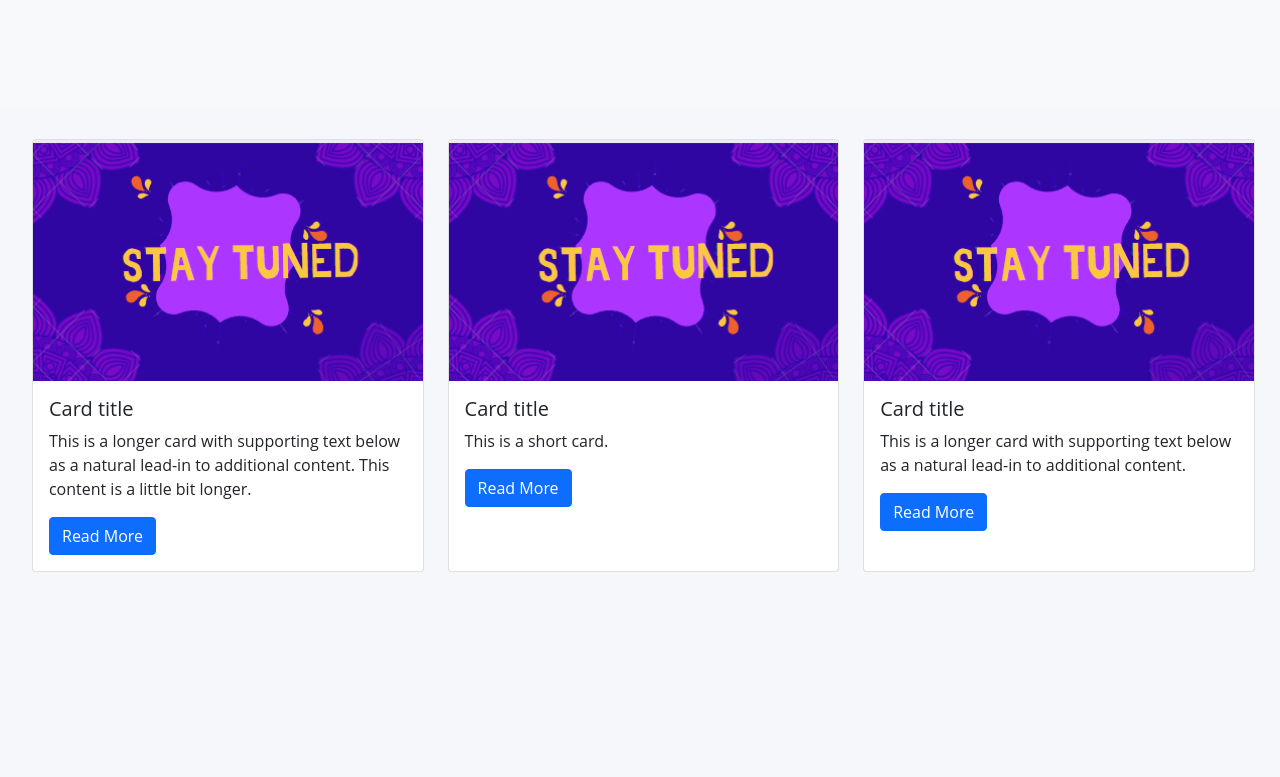
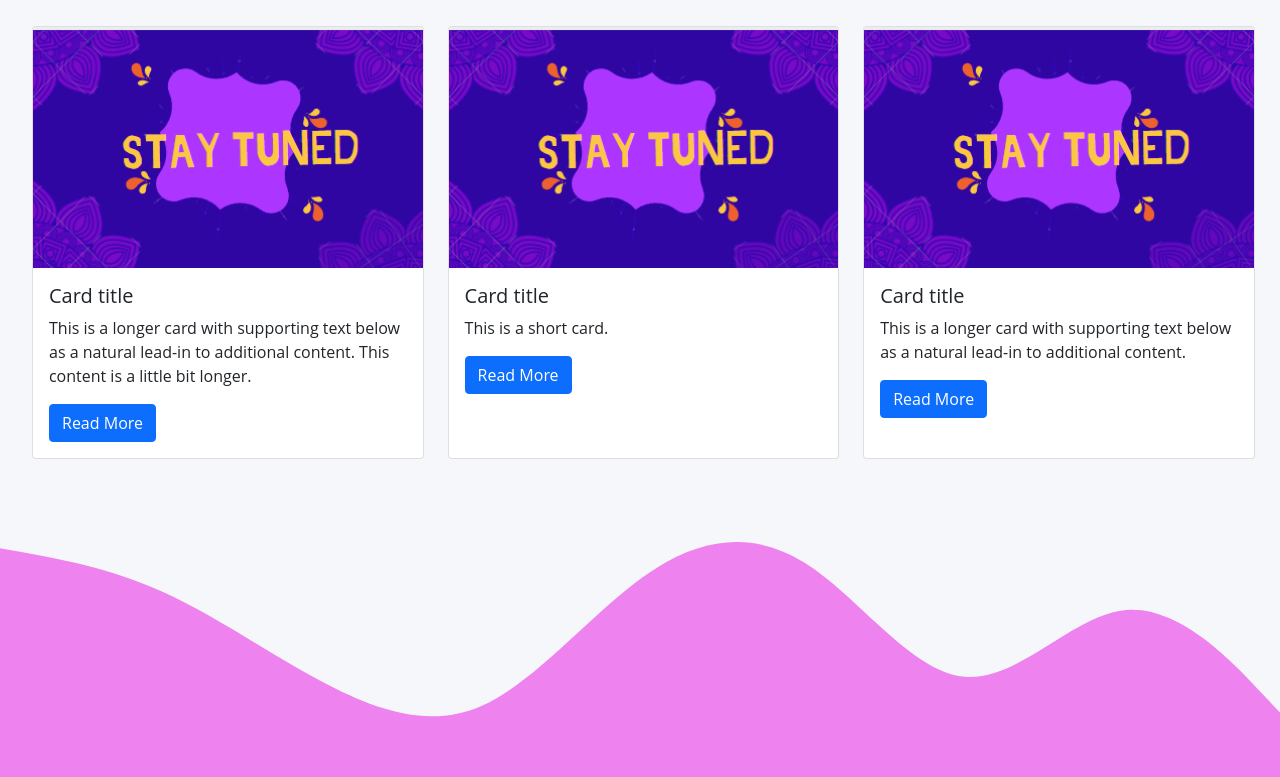
Before and after one commit to gaur-9k/trial, a plain HTML site: page index.html in a window 1280 px wide. Shown: the part 196-973 px from the top of the page. Before the commit the page ends 800 px from the top, so only its background shows below. Drawn offline with nearby package versions, Linux system fonts and the light colour scheme; a web font is replaced by a local one.

Commit message:
Update index.html

```diff
--- a/index.html
+++ b/index.html
@@ -241,7 +241,9 @@ body .footer .content > div .image {
         </div> -->
     </div>
 </div>
-
+<div class="waves">
+    <svg xmlns="http://www.w3.org/2000/svg" viewBox="0 0 1440 320"><path fill=violet fill-opacity="1" d="M0,64L30,69.3C60,75,120,85,180,112C240,139,300,181,360,213.3C420,245,480,267,540,240C600,213,660,139,720,96C780,53,840,43,900,80C960,117,1020,203,1080,208C1140,213,1200,139,1260,133.3C1320,128,1380,192,1410,224L1440,256L1440,320L1410,320C1380,320,1320,320,1260,320C1200,320,1140,320,1080,320C1020,320,960,320,900,320C840,320,780,320,720,320C660,320,600,320,540,320C480,320,420,320,360,320C300,320,240,320,180,320C120,320,60,320,30,320L0,320Z"></path></svg>
+</div>
 
 
     <!-- Optional JavaScript; choose one of the two! -->
```
